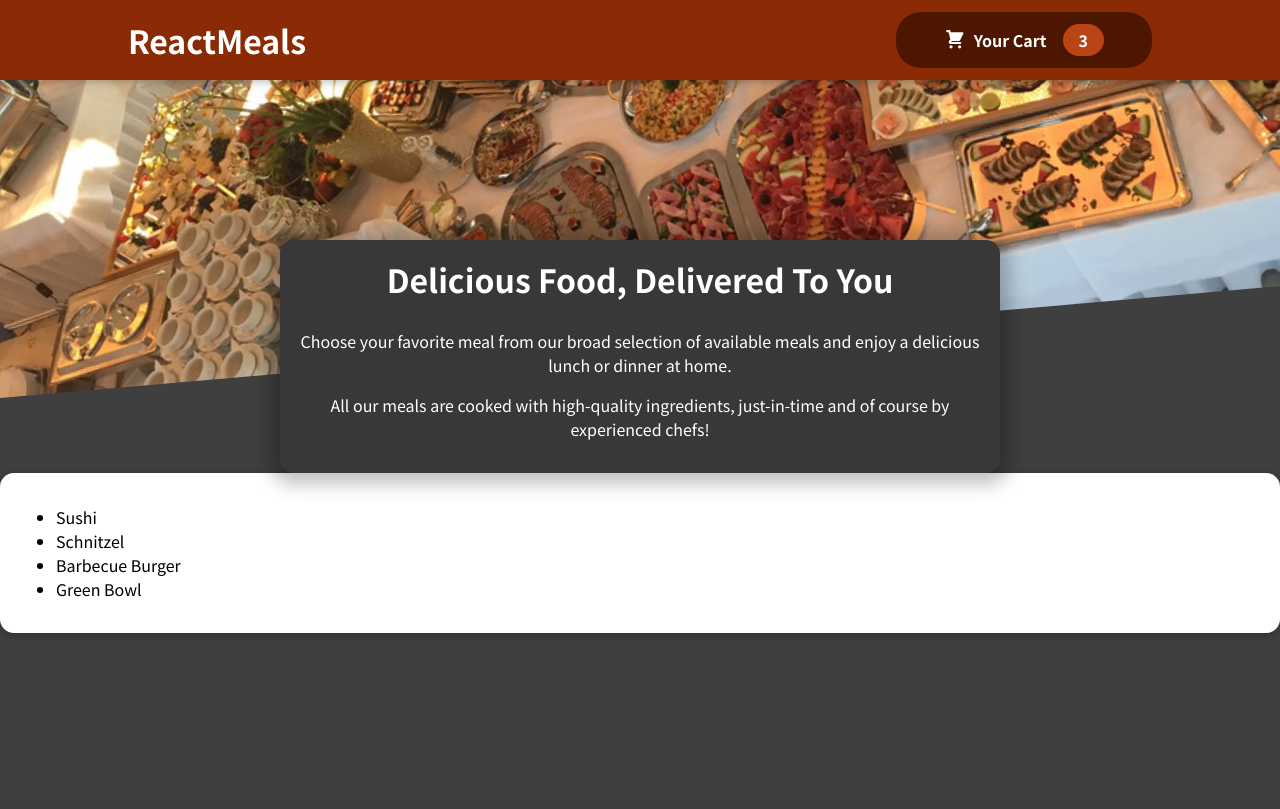
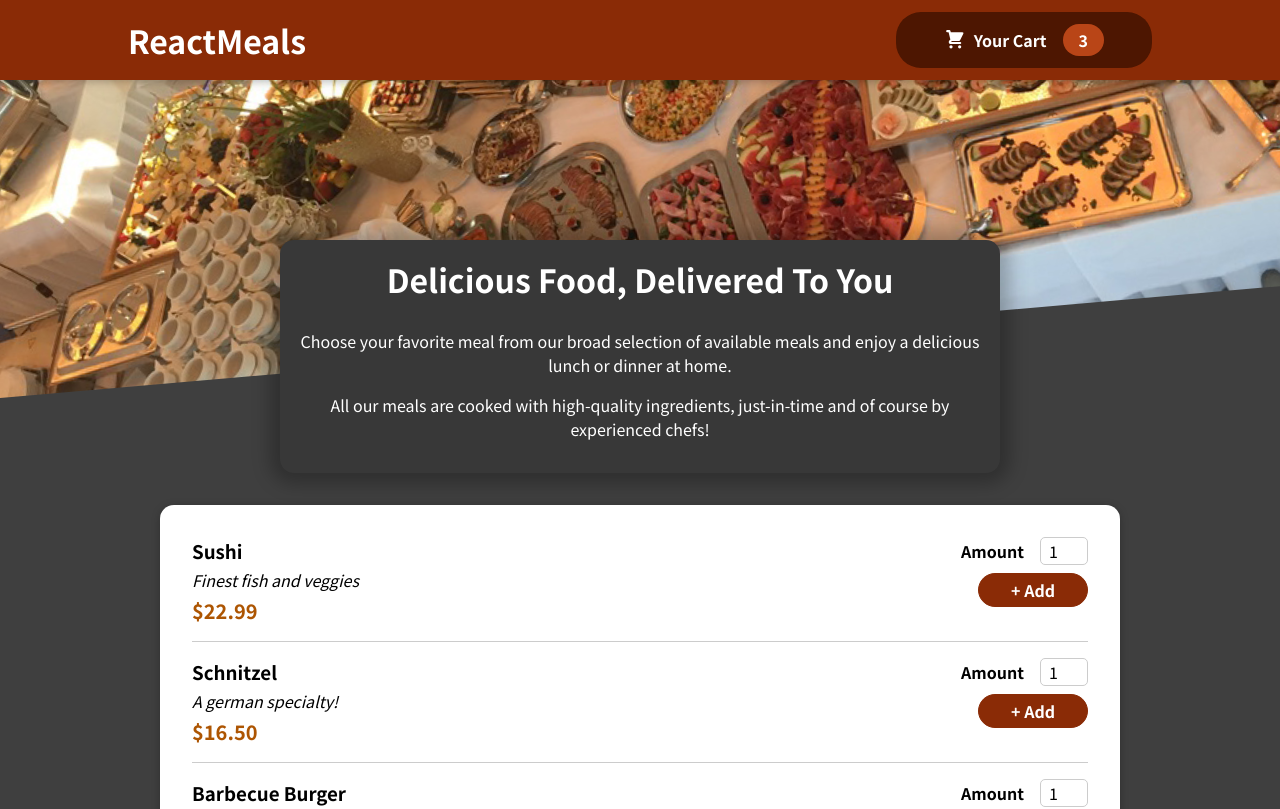
Before and after one commit to webDevSaurav/foods_app_react_max, a React (Create React App) app: page / in a window 1280 px wide. Shown: the top 809 px of the page. Built offline with nearby package versions, Linux system fonts and the light colour scheme.

Commit message:
finish the meal item

```diff
--- a/src/components/Meals/AvilableMeals.js
+++ b/src/components/Meals/AvilableMeals.js
@@ -5,6 +5,7 @@
 
 //components
 import Card from "../UI/Card";
+import MealItem from "./MealItem/MealItem";
 
 const DUMMY_MEALS = [
   {
@@ -33,15 +34,25 @@
   },
 ];
 
+//create a list of meals
 const AvilableMeals = () => {
   const mealsList = DUMMY_MEALS.map((meal) => {
-    return <li>{meal.name}</li>;
+    return (
+      <MealItem
+        key={meal.id}
+        name={meal.name}
+        price={meal.price}
+        description={meal.description}
+      />
+    );
   });
 
   return (
-    <Card className={styles.meals}>
-      <ul>{mealsList}</ul>
-    </Card>
+    <section className={styles.meals}>
+      <Card>
+        <ul>{mealsList}</ul>
+      </Card>
+    </section>
   );
 };
 
--- /dev/null
+++ b/src/components/Meals/MealItem/MealItem.js
@@ -0,0 +1,26 @@
+import React from "react";
+
+//css
+import styles from "./MealItem.module.css";
+import MealItemForm from "./MealItemForm";
+
+const MealItem = ({ name, description, price }) => {
+  //const
+  //price format
+  //always render 2 decimal positon
+  const formattedPrice = `$${price.toFixed(2)}`;
+  return (
+    <li className={styles.meal}>
+      <div>
+        <h3>{name}</h3>
+        <div className={styles.description}>{description}</div>
+        <div className={styles.price}>{formattedPrice}</div>
+      </div>
+      <div>
+        <MealItemForm />
+      </div>
+    </li>
+  );
+};
+
+export default MealItem;
--- /dev/null
+++ b/src/components/Meals/MealItem/MealItem.module.css
@@ -0,0 +1,22 @@
+.meal {
+  display: flex;
+  justify-content: space-between;
+  margin: 1rem;
+  padding-bottom: 1rem;
+  border-bottom: 1px solid #ccc;
+}
+
+.meal h3 {
+  margin: 0 0 0.25rem 0;
+}
+
+.description {
+  font-style: italic;
+}
+
+.price {
+  margin-top: 0.25rem;
+  font-weight: bold;
+  color: #ad5502;
+  font-size: 1.25rem;
+}
--- /dev/null
+++ b/src/components/Meals/MealItem/MealItemForm.js
@@ -0,0 +1,26 @@
+import React from "react";
+import Input from "../../UI/Input";
+
+//css
+import styles from "./MealItemForm.module.css";
+
+const MealItemForm = () => {
+  return (
+    <form className={styles.form}>
+      <Input
+        label="Amount"
+        input={{
+          id: "amount",
+          type: "number",
+          min: "1",
+          max: "5",
+          step: "1",
+          defaultValue: "1",
+        }}
+      />
+      <button> + Add</button>
+    </form>
+  );
+};
+
+export default MealItemForm;
--- /dev/null
+++ b/src/components/Meals/MealItem/MealItemForm.module.css
@@ -0,0 +1,20 @@
+.form {
+  text-align: right;
+}
+
+.form button {
+  font: inherit;
+  cursor: pointer;
+  background-color: #8a2b06;
+  border: 1px solid #8a2b06;
+  color: white;
+  padding: 0.25rem 2rem;
+  border-radius: 20px;
+  font-weight: bold;
+}
+
+.form button:hover,
+.form button:active {
+  background-color: #641e03;
+  border-color: #641e03;
+}
--- /dev/null
+++ b/src/components/UI/Input.js
@@ -0,0 +1,16 @@
+import React from "react";
+
+//css
+import styles from "./Input.module.css";
+
+const Input = ({ label, input }) => {
+  return (
+    <div className={styles.input}>
+      <label htmlFor={input.id}>{label}</label>
+      <input {...input} />
+      {/*This enables to spread all the props on the input*/}
+    </div>
+  );
+};
+
+export default Input;
--- /dev/null
+++ b/src/components/UI/Input.module.css
@@ -0,0 +1,18 @@
+.input {
+  display: flex;
+  align-items: center;
+  margin-bottom: 0.5rem;
+}
+
+.input label {
+  font-weight: bold;
+  margin-right: 1rem;
+}
+
+.input input {
+  width: 3rem;
+  border-radius: 5px;
+  border: 1px solid #ccc;
+  font: inherit;
+  padding-left: 0.5rem;
+}
```
Also changed, not shown: 1 other file (tests, documents, lock files or other folders).
